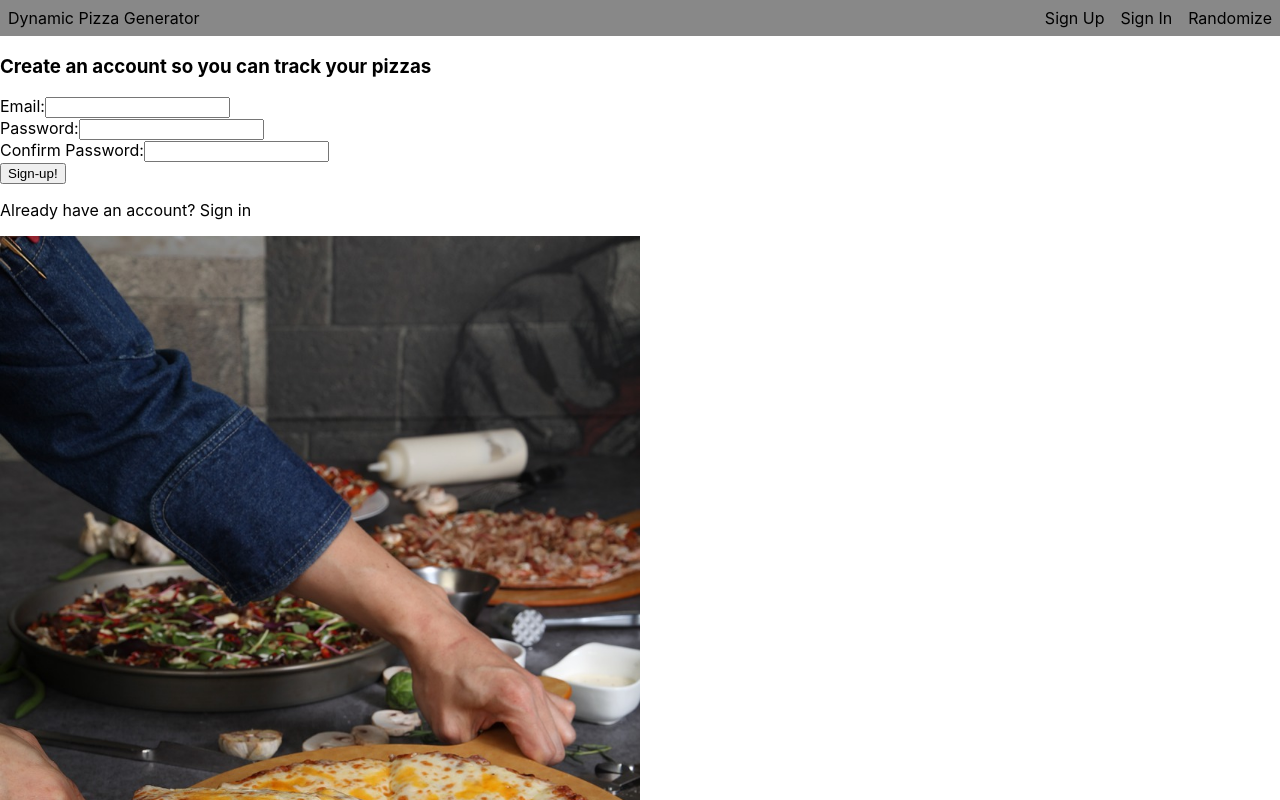
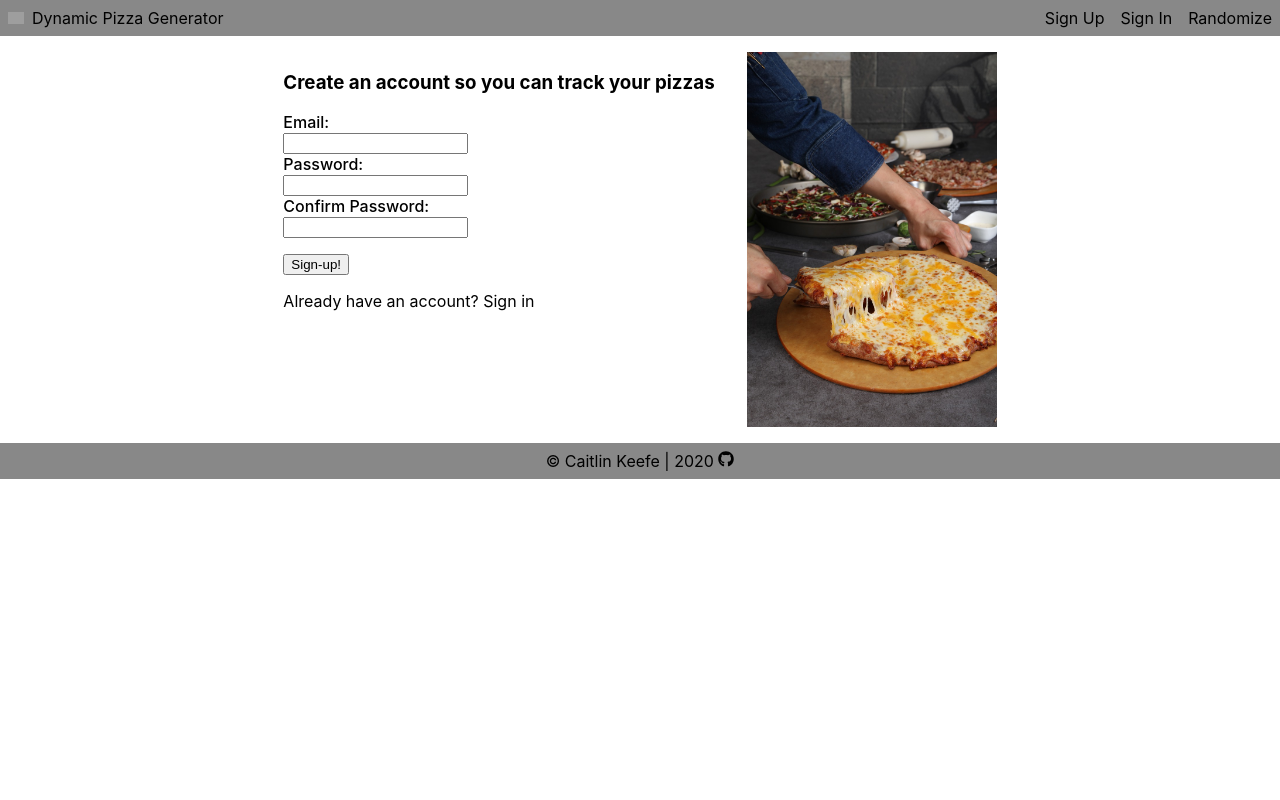
Before and after one commit to ckeefe90/Dynamic-Pizza-Client, a React (Create React App) app: page /SignUp in a window 1280 px wide. Shown: the top 800 px of the page. Built offline with nearby package versions, Linux system fonts and the light colour scheme; grey boxes are pictures that could not be loaded.

Commit message:
css updates

```diff
--- a/src/Header.js
+++ b/src/Header.js
@@ -1,6 +1,8 @@
 import React, { useContext } from 'react';
 import { Link } from 'react-router-dom';
 import UserContext from './UserContext';
+import cartoonPizza from './images/cartoon-pizza.png';
+import './index.css';
 
 export default function Header(props) {
     const userContext = useContext(UserContext)
@@ -10,7 +12,8 @@ export default function Header(props) {
             <nav>
                 <div className='leftNav'>
                     <Link to='/'>
-                        <i class="fas fa-pizza-slice"></i>
+                        <img src={cartoonPizza} alt='cartoon pizza' className='logo
+                    '/>
                         Dynamic Pizza Generator
                     </Link>
                     {userContext.user && <Link to='/MyPizzas'>My Pizzas</Link>}
--- a/src/LandingPage.js
+++ b/src/LandingPage.js
@@ -25,11 +25,15 @@ export default function LandingPage(props) {
             <p>Keep track of pizzas that you've tried. That way you can re-order the ones that were good and also remember which ones did NOT hit the spot.</p>
         </section>
         <section>
-            <Link to='/Randomize'>Time to randomize!</Link>
-            <button type='button'>Randomize</button>
-        </section>
-        <section>
-            <img width='50%' src={pizzaCalzone} alt='pizza calzone' />
+            <div>
+                <Link to='/Randomize'>Time to randomize!</Link>
+            </div>
+            <div>
+                <button type='button'>Randomize</button>
+            </div>
+            <div>
+                <img width='50%' src={pizzaCalzone} alt='pizza calzone' />
+            </div>
         </section>
     </>)
 }
--- a/src/SignIn.js
+++ b/src/SignIn.js
@@ -38,6 +38,8 @@ export default function SignIn(props) {
                 <button type='submit'>Login</button>
                 <p>Don't have an account? <Link to='/SignUp'>Sign up</Link></p>
             </form>
+        </div>
+        <div className='SignInImage'>
             <img width='50%' src={pizzaSlice} alt='pizza slice' />
         </div>
     </>)
--- a/src/index.css
+++ b/src/index.css
@@ -8,6 +8,9 @@ body {
 code {
     font-family: source-code-pro, Menlo, Monaco, Consolas, 'Courier New', monospace;
 }
+
+
+/* Header */
 
 nav {
     display: flex;
@@ -36,3 +39,49 @@ a:visited {
 a:hover {
     color: red;
 }
+
+
+/* Rating */
+
+.starRating {
+    margin: 0 0.5rem;
+}
+
+.starRating .star {
+    cursor: pointer;
+}
+
+
+/* Footer */
+
+footer {
+    padding: 0.5rem;
+    background-color: #888;
+    text-align: center;
+}
+
+
+/* Sign Up / Sign In */
+
+.SignUp label,
+.SignIn label {
+    display: block;
+    font-weight: 500;
+}
+
+.SignIn button,
+.SignUp button {
+    margin-top: 1rem;
+}
+
+.SignUp {
+    padding: 1rem;
+    display: flex;
+    gap: 2rem;
+    flex-wrap: wrap;
+    justify-content: center;
+}
+
+.SignUp img {
+    width: 250px;
+}
```
Also changed, not shown: src/Rating.js (added, +25 -0 lines).
